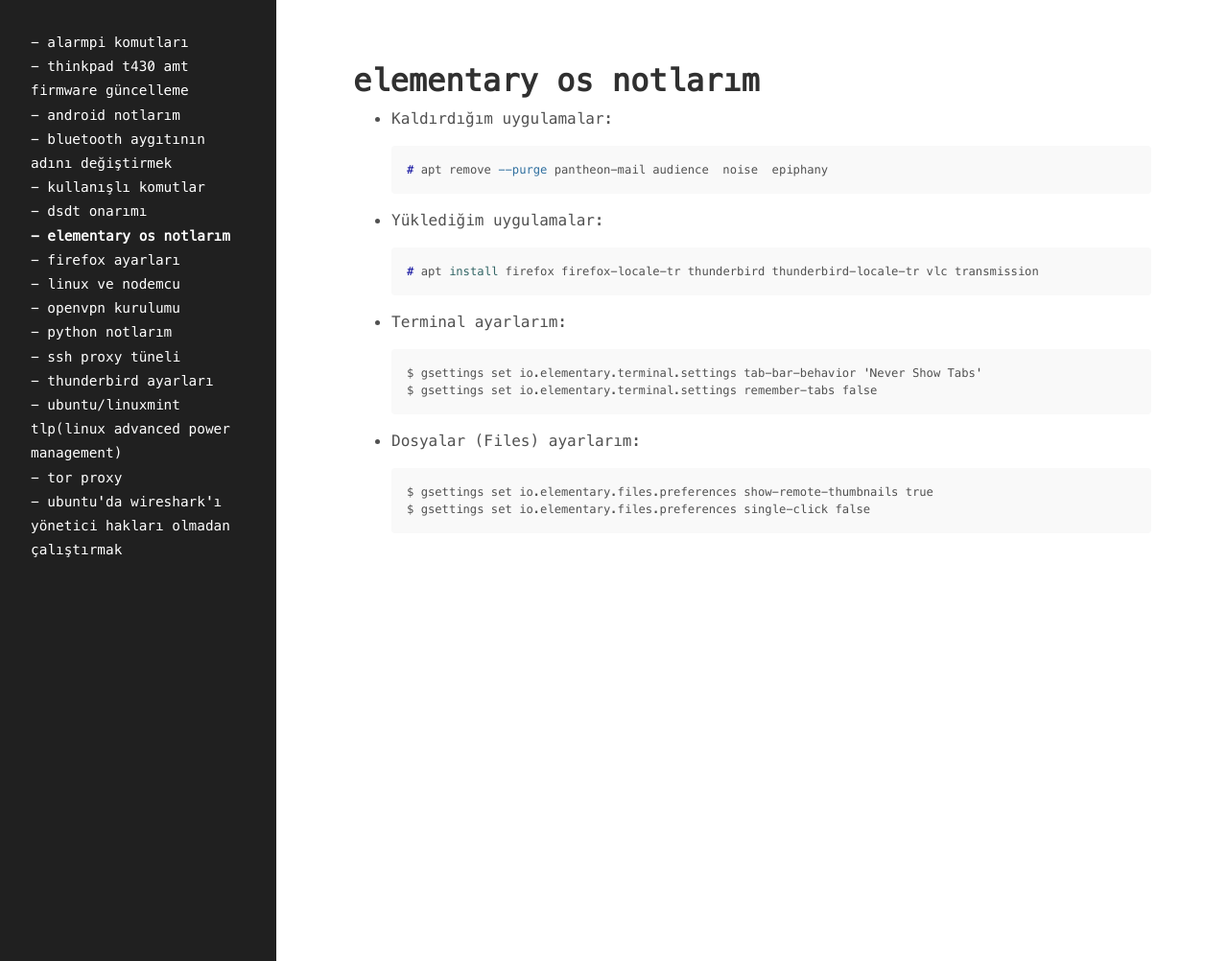
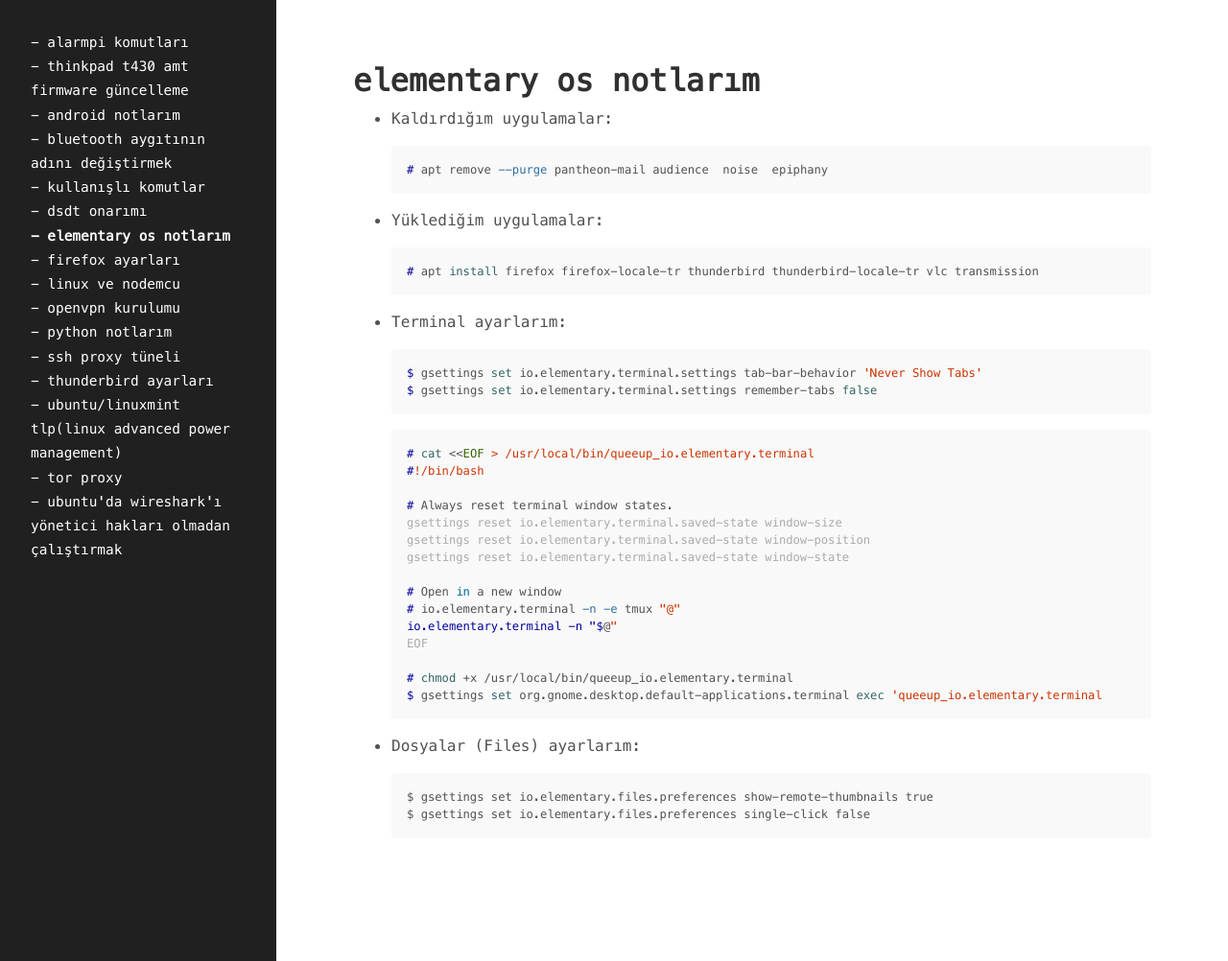
Before and after one commit to queeup/queeup.github.io, a Jekyll site: the page built from _pages/eos.md, in a window 1280 px wide and 1002 px high. Shown: the whole window at 96% size. Built offline with Jekyll 4.4.1, drawn with Linux system fonts in a browser that asks for light colours.

Commit message:
eos.md: reset terminal window states and open in a new window.

````diff
--- a/_pages/eos.md
+++ b/_pages/eos.md
@@ -16,9 +16,26 @@
   ```
 - Terminal ayarlarım:
 
-  ```
+  ```console
   $ gsettings set io.elementary.terminal.settings tab-bar-behavior 'Never Show Tabs'
   $ gsettings set io.elementary.terminal.settings remember-tabs false
+  ```
+  ```console
+  # cat <<EOF > /usr/local/bin/queeup_io.elementary.terminal
+  #!/bin/bash
+
+  # Always reset terminal window states.
+  gsettings reset io.elementary.terminal.saved-state window-size
+  gsettings reset io.elementary.terminal.saved-state window-position
+  gsettings reset io.elementary.terminal.saved-state window-state
+
+  # Open in a new window
+  # io.elementary.terminal -n -e tmux "@"
+  io.elementary.terminal -n "$@"
+  EOF
+
+  # chmod +x /usr/local/bin/queeup_io.elementary.terminal
+  $ gsettings set org.gnome.desktop.default-applications.terminal exec 'queeup_io.elementary.terminal
   ```
 
 - Dosyalar (Files) ayarlarım:
````
